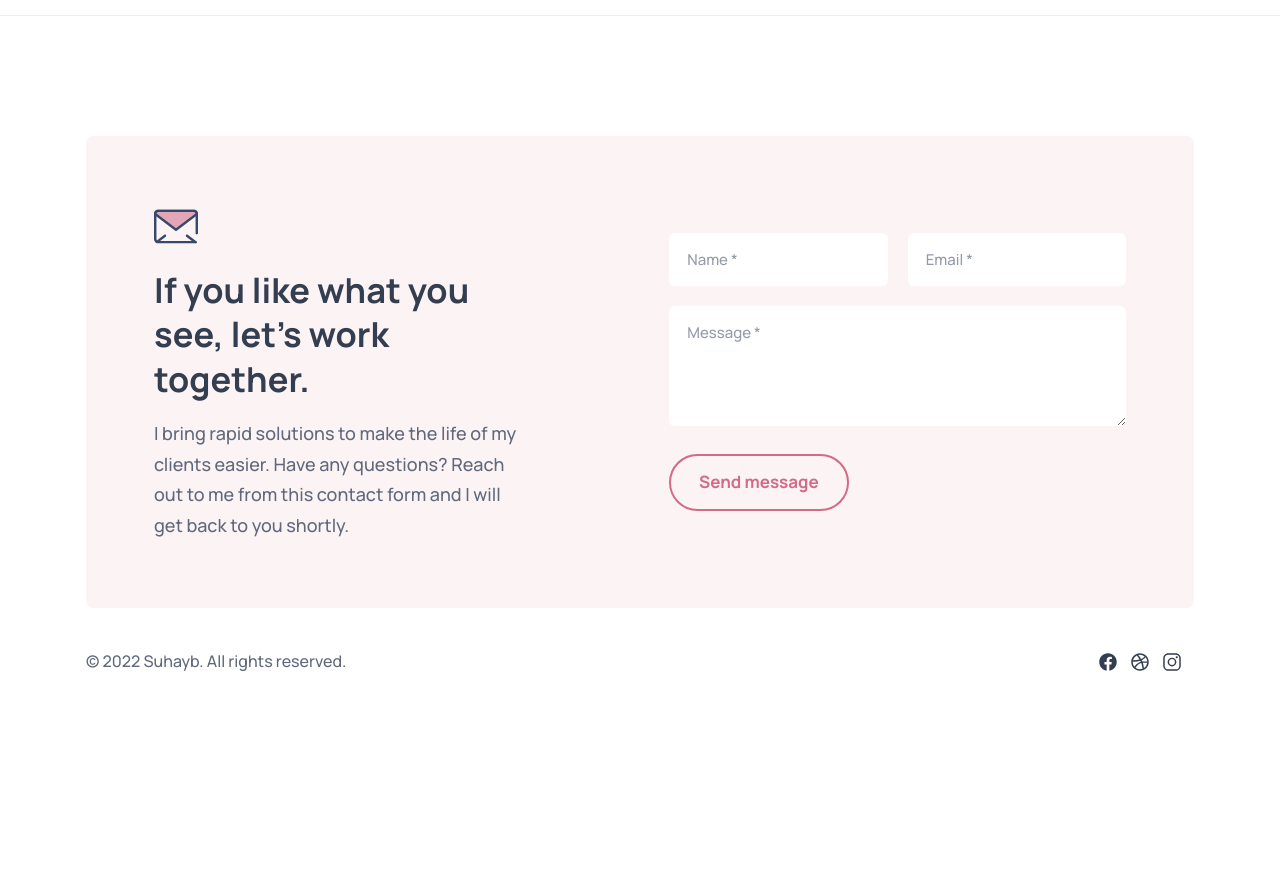
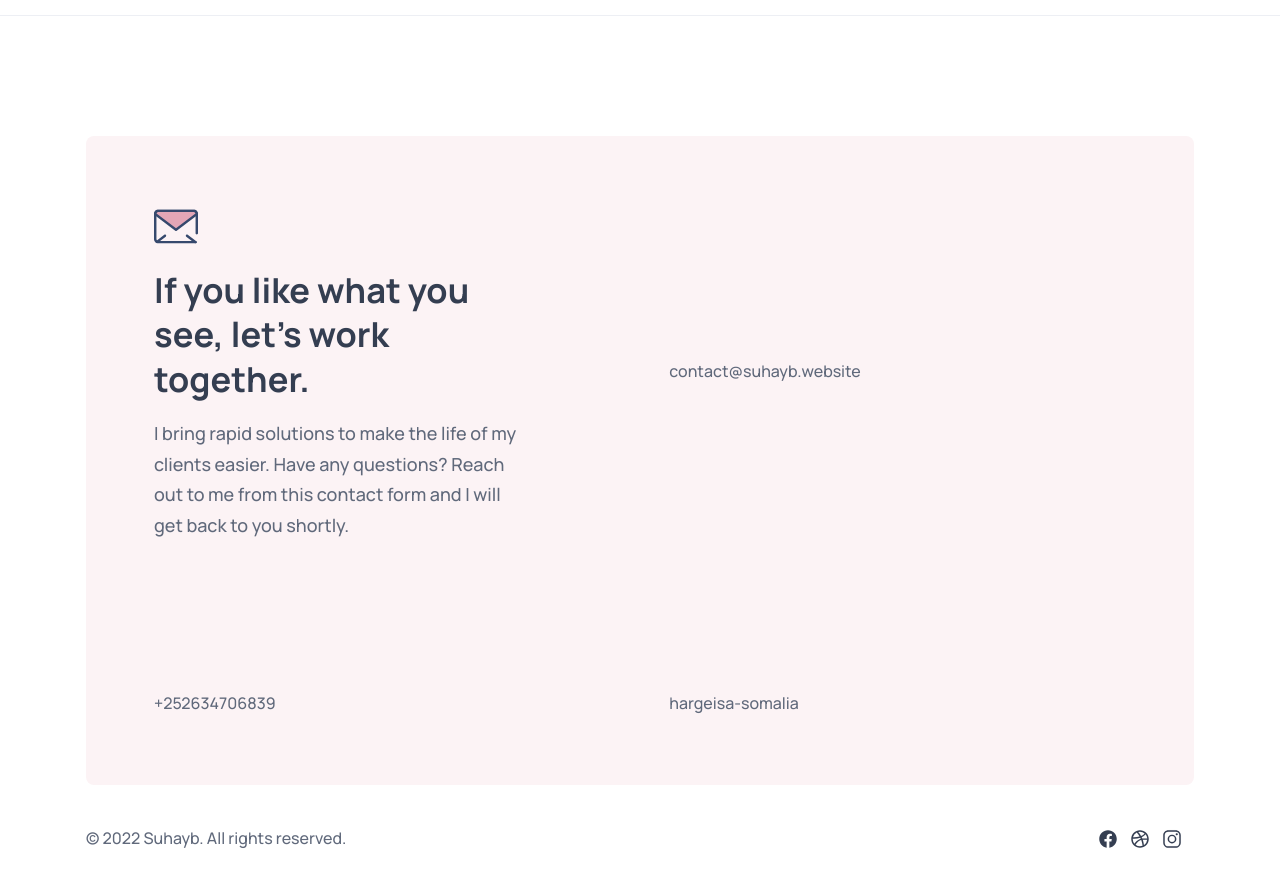
Before and after one commit to suhayb023/new-super.website, a plain HTML site: page index.html in a window 1280 px wide. Shown: the part 3860-4746 px from the top of the page. Before the commit the page ends 4575 px from the top, so only its background shows below. Drawn offline with nearby package versions, Linux system fonts and the light colour scheme; some icons are missing.

Commit message:
Update index.html

```diff
--- a/index.html
+++ b/index.html
@@ -516,7 +516,12 @@
 
             </div>
 
-            <form action="" class="contact-form" data-reveal="right">
+            <a href="mailto:contact@suhayb.website" class="contact-link">contact@suhayb.website</a>
+
+              <a href="tel:+252634706839" class="contact-link">+252634706839</a>
+              hargeisa-somalia
+
+<!--             <form action="" class="contact-form" data-reveal="right">
 
               <div class="input-wrapper">
                 <input type="text" name="name" placeholder="Name *" required class="input-field">
@@ -528,7 +533,8 @@
 
               <button type="submit" class="btn btn-secondary">Send message</button>
 
-            </form>
+            </form> -->
+
 
           </div>
 
```
